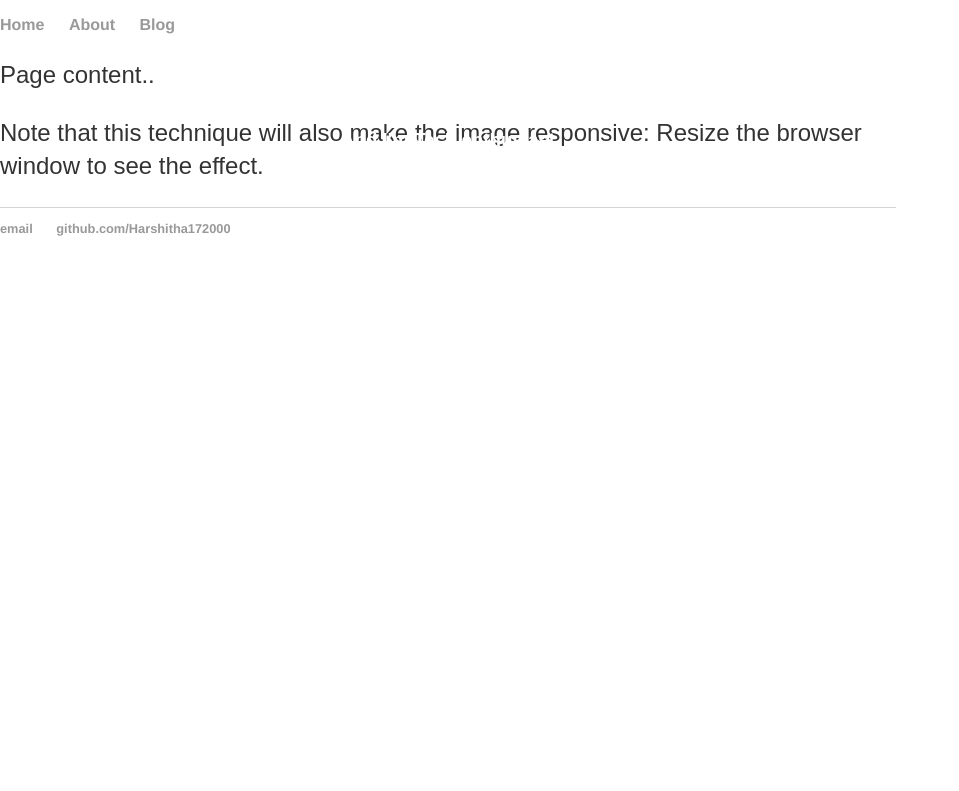
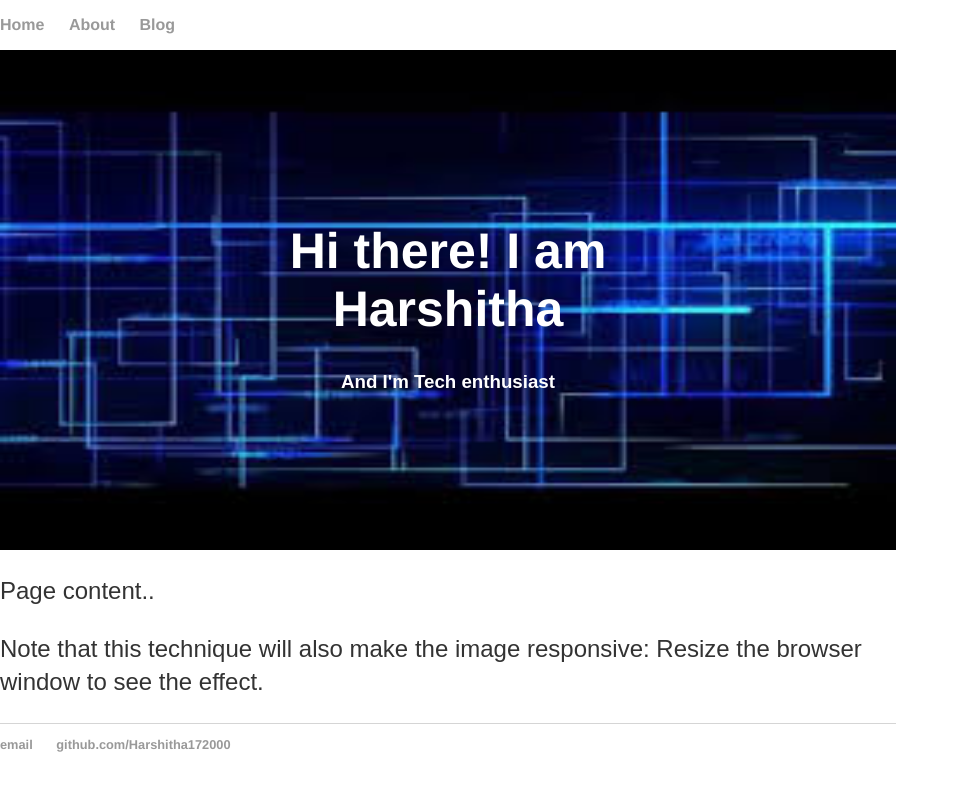
Before and after one commit to Harshitha172000/harshitha172000.github.io, a Jekyll site: the page built from index.html, in a window 1280 px wide. Shown: the top 791 px of the page, without its empty margins (0-959 px from the left). Built offline with Jekyll 4.4.1, drawn with Linux system fonts in a browser that asks for light colours.

Commit message:
Update index.html

```diff
--- a/index.html
+++ b/index.html
@@ -15,7 +15,7 @@ body {
 .hero-image {
   background-image: url("/images/i.jpg");
   background-color: #cccccc;
-  <!-- height: 600px; -->
+  height: 500px;
   background-position: center;
   background-repeat: no-repeat;
   background-size: 100% 100%;
```
